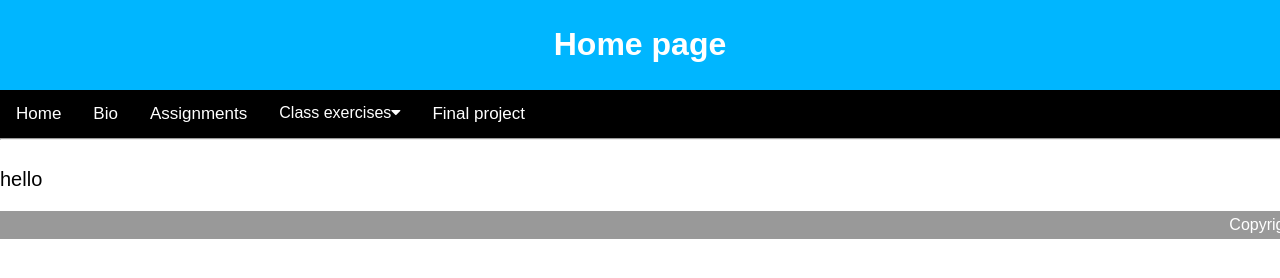
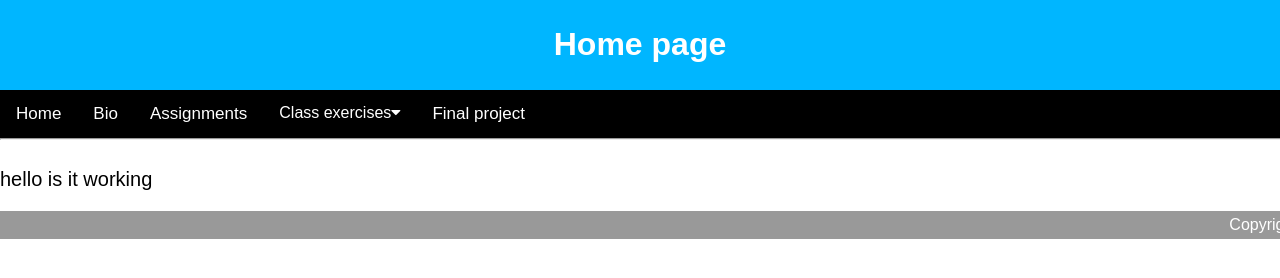
Before and after one commit to Elroyteah/Elroyteah.github.io, a plain HTML site: page index.html in a window 1280 px wide. Shown: the top 278 px of the page. Drawn offline with Linux system fonts and the light colour scheme.

Commit message:
Update index.html

```diff
--- a/index.html
+++ b/index.html
@@ -33,7 +33,7 @@
 				</div>
 				<hr />
 				<div id="main">
-					<p>hello</p>
+					<p>hello is it working</p>
 				</div>
 			</div>
 			<div id="footer">
```
